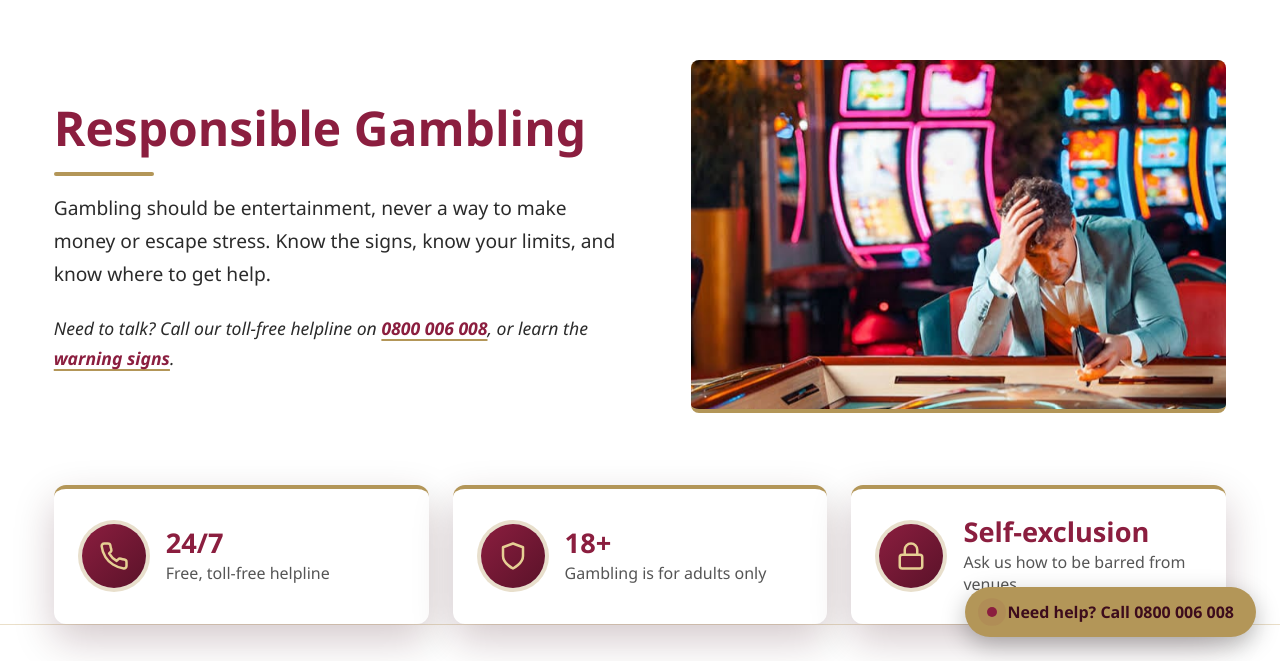
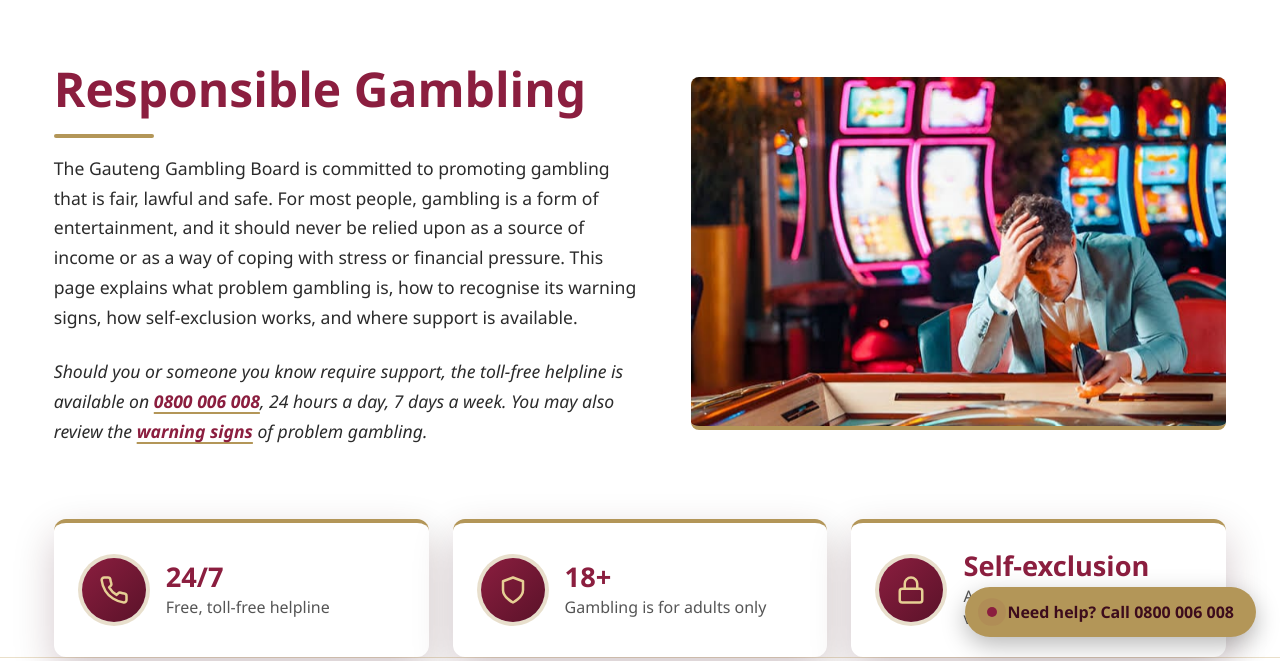
Before and after one commit to KaraboKekana/GGB-Rebuild, a plain HTML site: page responsible-gambling.html in a window 1280 px wide. Shown: the part 139-800 px from the top of the page. Drawn offline with Linux system fonts and the light colour scheme.

Commit message:
Rewrite hero text

```diff
--- a/css/style.css
+++ b/css/style.css
@@ -2636,3 +2636,7 @@ color:#f4d47c;
     transform: none;
   }
 }
+.rg-hero .rg-lead {
+  max-width: 62ch;
+  font-size: 1.1rem;
+}
--- a/responsible-gambling.html
+++ b/responsible-gambling.html
@@ -34,19 +34,23 @@
   <section class="rg-hero">
     <div class="rg-wrap rg-hero-grid">
 
-      <!-- LEFT SIDE: the text -->
+            <!-- LEFT SIDE: the text -->
       <div class="rg-hero-text">
         <h1>Responsible Gambling</h1>
         <p class="rg-lead">
-          Gambling should be entertainment, never a way to make money or escape
-          stress. Know the signs, know your limits, and know where to get help.
+          The Gauteng Gambling Board is committed to promoting gambling that is fair, lawful
+          and safe. For most people, gambling is a form of entertainment, and it should never
+          be relied upon as a source of income or as a way of coping with stress or financial
+          pressure. This page explains what problem gambling is, how to recognise its warning
+          signs, how self-exclusion works, and where support is available.
         </p>
         <p class="rg-hero-note">
-          Need to talk? Call our toll-free helpline on
-          <a href="tel:0800006008">0800 006 008</a>, or learn the
-          <a href="#warning-signs">warning signs</a>.
+          Should you or someone you know require support, the toll-free helpline is available
+          on <a href="tel:0800006008">0800 006 008</a>, 24 hours a day, 7 days a week. You may
+          also review the <a href="#warning-signs">warning signs</a> of problem gambling.
         </p>
       </div>
+
 
       <!-- RIGHT SIDE: the picture. Save your picture in the images folder
            and change the file name below to match. -->
```
